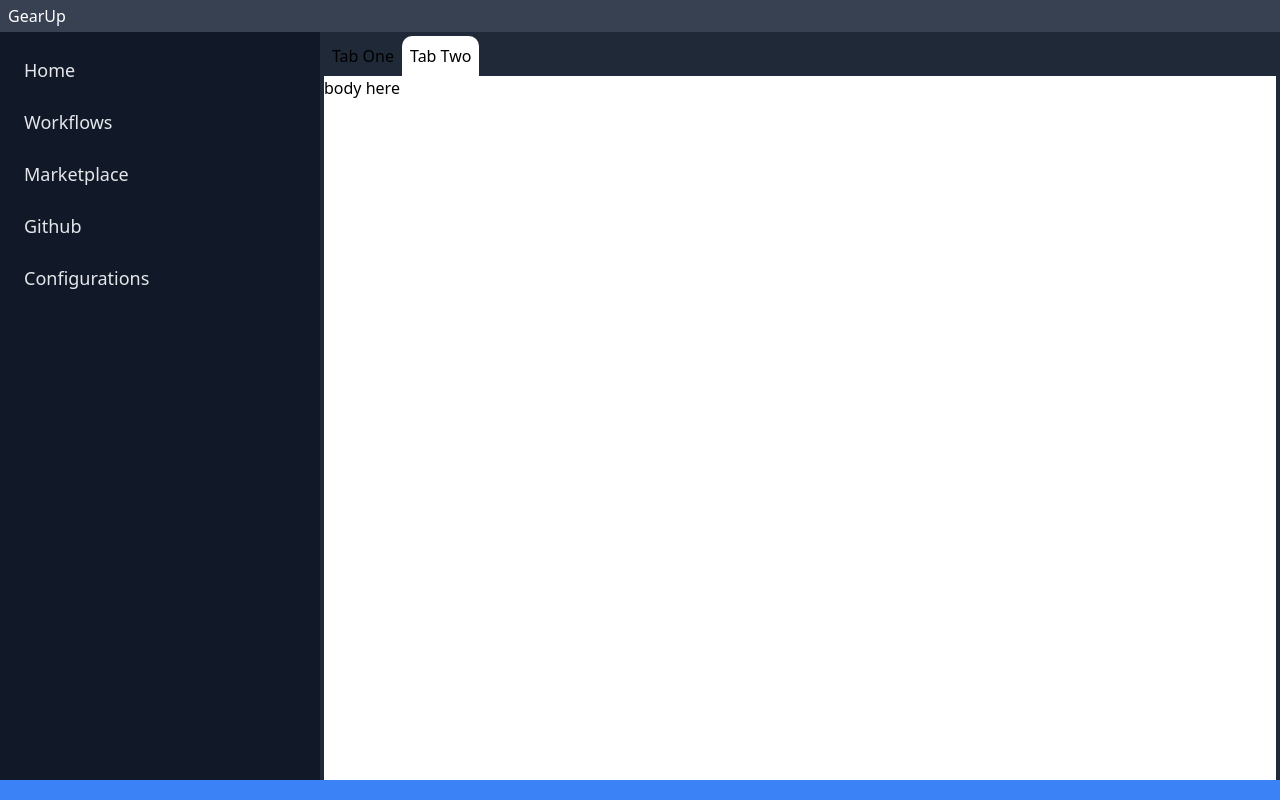
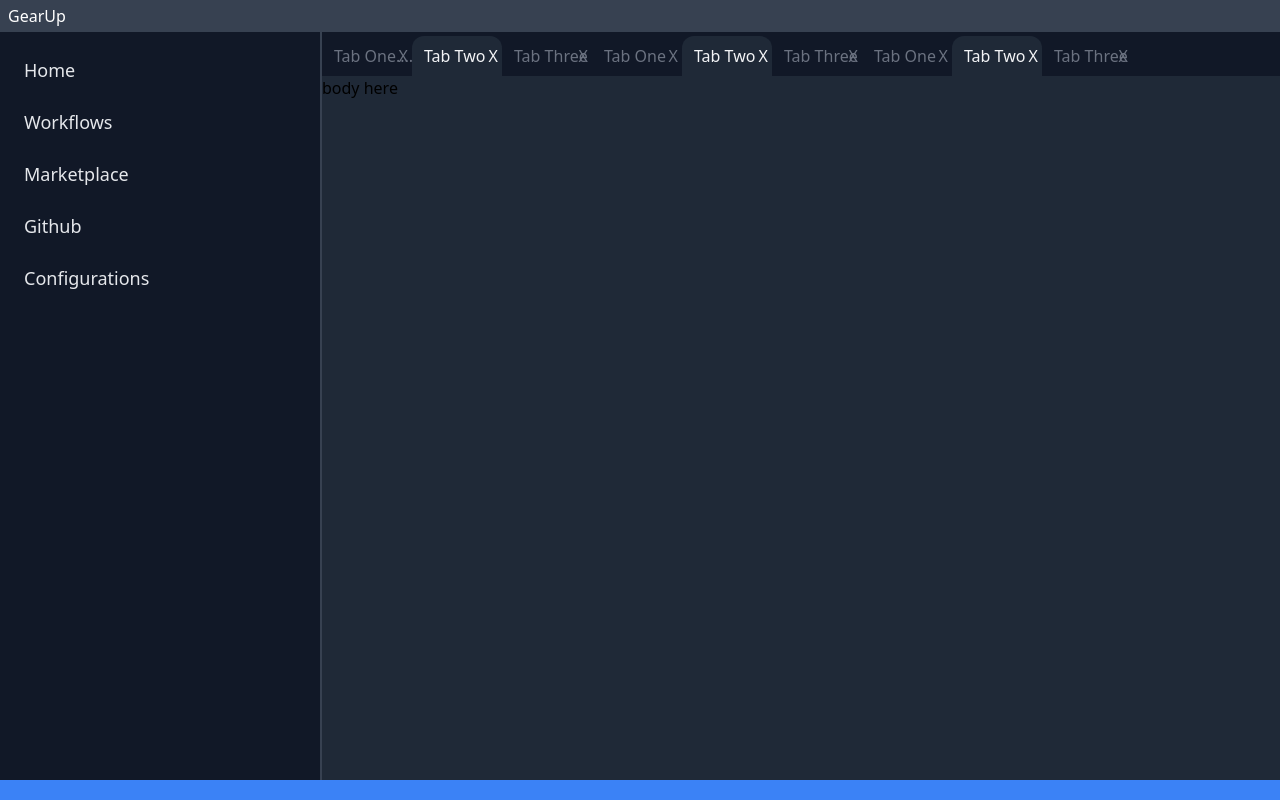
Before and after one commit to ndaba1/electron-app, a Vue app: page / in a window 1280 px wide. Built offline with nearby package versions, Linux system fonts and the light colour scheme.

Commit message:
commit: improved tabs slightly

```diff
--- a/src/App.vue
+++ b/src/App.vue
@@ -19,7 +19,7 @@ export default defineComponent({
 </script>
 
 <style>
-.drag {
-  -webkit-app-region: drag;
+* {
+  box-sizing: border-box;
 }
 </style>
--- a/src/components/Layout.vue
+++ b/src/components/Layout.vue
@@ -17,13 +17,27 @@
           </div>
         </div>
       </div>
-      <div class="h-screen flex-1 flex-shrink bg-gray-800 overflow-hidden">
-        <div class="p-1 pt-9">
+      <div
+        class="h-screen flex-1 flex-shrink bg-gray-900 overflow-y-hidden border-l-2 border-gray-700"
+      >
+        <div class="pt-9">
           <template class="flex">
-            <div class="tab p-2">Tab One</div>
-            <div class="tab p-2 active">Tab Two</div>
+            <div v-for="tab in tabs" :key="tab.heading" class="flex">
+              <div
+                class="tab p-3 w-24 cursor-pointer rounded-t-xl flex items-center justify-start relative"
+                :class="
+                  tab.active ? 'bg-gray-800 text-gray-100' : 'text-gray-500'
+                "
+                @click="console.log('Hello')"
+              >
+                <div class="flex">
+                  {{ tab.heading }}
+                  <h1 class="absolute right-1">X</h1>
+                </div>
+              </div>
+            </div>
           </template>
-          <div class="h-screen bg-white">
+          <div class="h-screen bg-gray-800">
             <slot name="body"> </slot>
           </div>
         </div>
@@ -50,6 +64,53 @@ export default defineComponent({
         "Marketplace",
         "Github",
         "Configurations",
+      ],
+      tabs: [
+        {
+          heading: "Tab One...............",
+          ctx: "Home",
+          active: false,
+        },
+        {
+          heading: "Tab Two",
+          ctx: "Home",
+          active: true,
+        },
+        {
+          heading: "Tab Three",
+          ctx: "Home",
+          active: false,
+        },
+        {
+          heading: "Tab One",
+          ctx: "Home",
+          active: false,
+        },
+        {
+          heading: "Tab Two",
+          ctx: "Home",
+          active: true,
+        },
+        {
+          heading: "Tab Three",
+          ctx: "Home",
+          active: false,
+        },
+        {
+          heading: "Tab One",
+          ctx: "Home",
+          active: false,
+        },
+        {
+          heading: "Tab Two",
+          ctx: "Home",
+          active: true,
+        },
+        {
+          heading: "Tab Three",
+          ctx: "Home",
+          active: false,
+        },
       ],
     };
   },
@@ -85,14 +146,9 @@ export default defineComponent({
 }
 
 .tab {
-  border-top-left-radius: 10px;
-  border-top-right-radius: 10px;
-
-  border-bottom-left-radius: -100px;
-  border-top-right-radius: -100px;
-}
-
-.tab.active {
-  background-color: white;
+  max-height: 40px;
+  max-width: 90px;
+  overflow: hidden;
+  white-space: nowrap;
 }
 </style>
```
